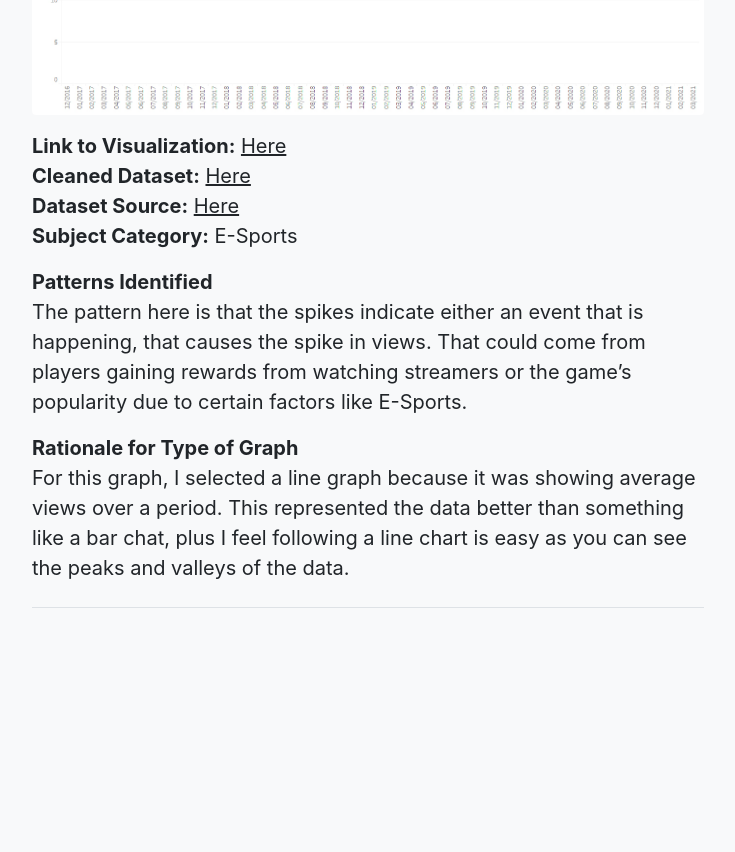
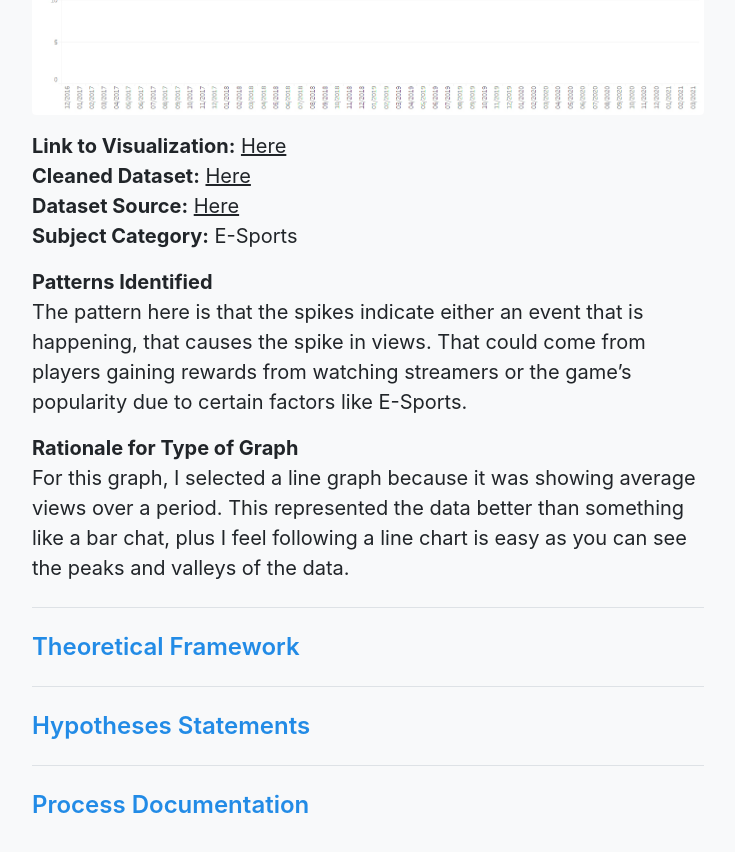
Before and after one commit to ixdwtruong/ixdwtruong.github.io, a Jekyll site: the page built from _posts/0001-01-11-visnar2p3.md, in a window 1280 px wide and 900 px high, scrolled down 10437 px. Shown: the top 852 px of the window, without its empty margins (272-1007 px from the left). Built offline with Jekyll 4.4.1, drawn with Linux system fonts in a browser that asks for light colours; before the commit the page ends 11125 px from its top, so only the background shows below that.

Commit message:
Update 0001-01-11-visnar2p3.md

```diff
--- a/_posts/0001-01-11-visnar2p3.md
+++ b/_posts/0001-01-11-visnar2p3.md
@@ -177,3 +177,14 @@ The pattern here is that the spikes indicate either an event that is happening,
 For this graph, I selected a line graph because it was showing average views over a period. This represented the data better than something like a bar chat, plus I feel following a line chart is easy as you can see the peaks and valleys of the data.
 
 -----
+
+## Theoretical Framework
+
+
+-----
+
+## Hypotheses Statements
+
+-----
+
+## Process Documentation
```
